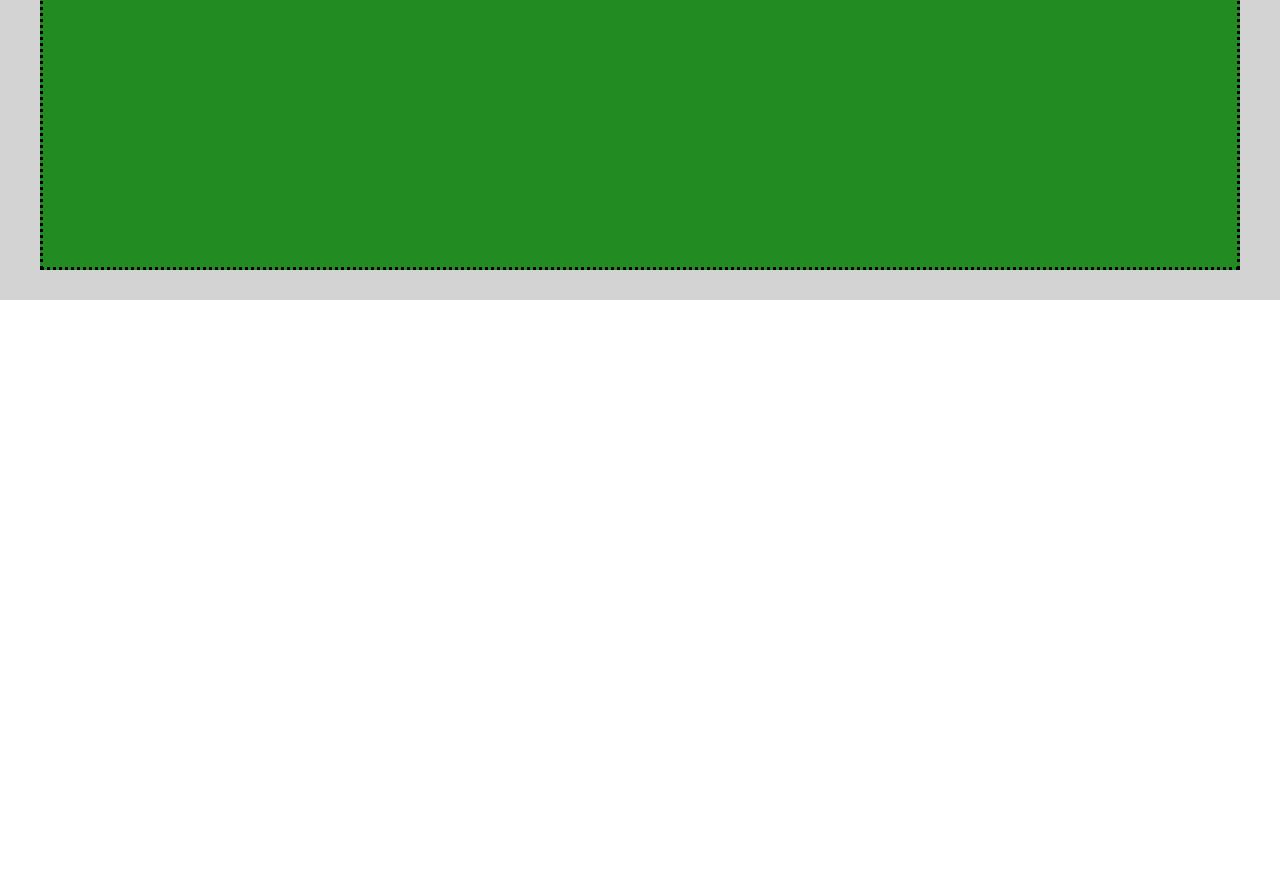
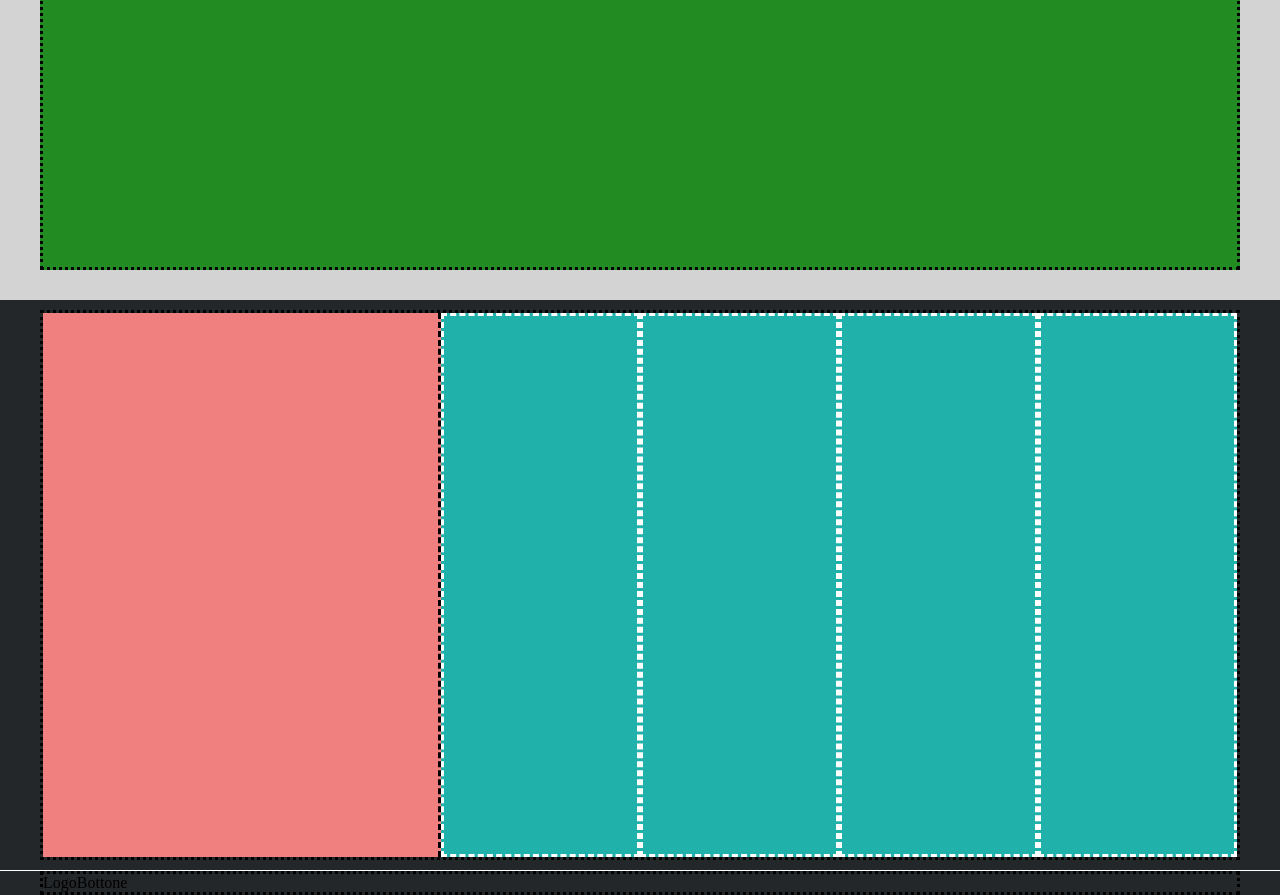
Before and after one commit to Alaikum/htmlcss-discord, a plain HTML site: page index.html in a window 1280 px wide. Shown: the part 2834-3729 px from the top of the page. Before the commit the page ends 3134 px from the top, so only its background shows below. Drawn offline with Linux system fonts and the light colour scheme.

Commit message:
footer inserito, manga il finale

```diff
--- a/css/style.css
+++ b/css/style.css
@@ -10,15 +10,14 @@ ul {
 
 header {
     background-color: #ADD8E6;
+    padding: 10px;
 }
 
 .flex {
     display: flex;
 }
 
-header {
-    padding: 10px;
-}
+
 
 .menù {
     justify-content: space-between;
@@ -36,7 +35,7 @@ header {
 
 
 .lista__menù {
-    /* flex-basis: 25%; */
+
     width: 700px;
     border-right: 3px dashed black;
     border-left: 3px dashed black;
@@ -118,4 +117,33 @@ un div rosa figlio di un container con classe reverse deve
 .box__body-main-green{
     background-color: #228B22;
     min-height: 870px;
+
 }
+
+/* da qui css footer  */
+
+.dark-gray{
+    background-color: #23272A;
+}
+
+.body-footer{
+    padding: 10px;
+    border-bottom: 1px solid white;
+}
+
+.box__body-footer{
+    min-height: 550px;
+}
+
+.darkpink-box__body-footer{
+    background-color: #F08080;
+    flex-basis: calc(100% / 3);
+    border-right: 3px dashed black;
+
+}
+
+.lightgreen__body-footer{
+    background-color: #20B2AA;
+    flex-basis: calc(100% / 6);
+    border: 3px dashed white;
+}
--- a/index.html
+++ b/index.html
@@ -96,6 +96,54 @@
 
     <footer>
 
+        <!-- ha due sezioni -->
+
+        <section class="body-footer dark-gray">
+
+            <div class="box__body-footer container flex">
+                <div class="darkpink-box__body-footer">
+
+                </div>
+                <div class="lightgreen__body-footer">
+
+                </div>
+
+                <div class="lightgreen__body-footer">
+
+                </div>
+
+                <div class="lightgreen__body-footer">
+
+                </div>
+
+                <div class="lightgreen__body-footer">
+
+                </div>
+
+
+            </div>
+
+        </section>
+
+
+        <section class="footer-footer dark-gray">
+
+            <div class="box__footer-footer container flex">
+
+                <div class="logo__footer-footer">
+                    Logo
+                </div>
+
+                <div class="bottone__footer-footer">
+                    Bottone
+
+                </div>
+
+
+            </div>
+
+        </section>
+
     </footer>
 
 </body>
```
